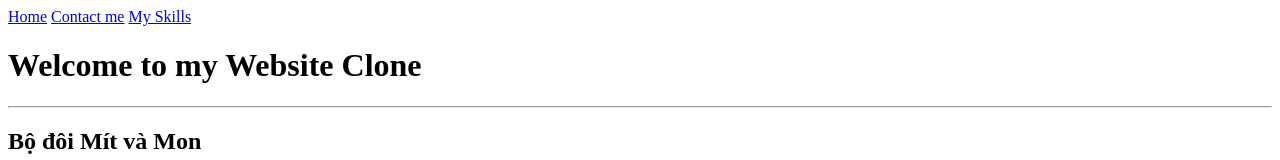
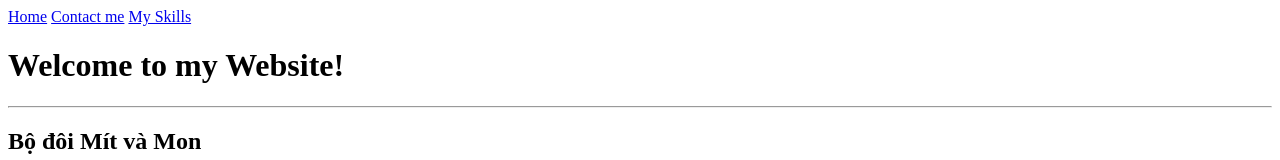
Before and after one commit to lekienvn7/duan5, a plain HTML site: page index.html in a window 1280 px wide. Shown: the top 160 px of the page. Drawn offline with Linux system fonts and the light colour scheme.

Commit message:
sua tieu de

```diff
--- a/index.html
+++ b/index.html
@@ -5,14 +5,14 @@
     <meta charset="UTF-8">
     <meta http-equiv="X-UA-Compatible" content="IE=edge">
     <meta name="viewport" content="width=device-width, initial-scale=1.0">
-    <title>Website Clone</title>
+    <title>Bài 5</title>
 </head>
 
 <body>
     <a href="./">Home</a>
     <a href="./morein4/contact.html">Contact me</a>
     <a href="./morein4/myskill.html">My Skills</a>
-    <h1>Welcome to my Website Clone</h1>
+    <h1>Welcome to my Website!</h1>
     <hr />
     <h2>Bộ đôi Mít và Mon</h2>
     <p>Lorem ipsum dolor sit amet consectetur adipisicing elit. Minus, possimus.</p>
```
